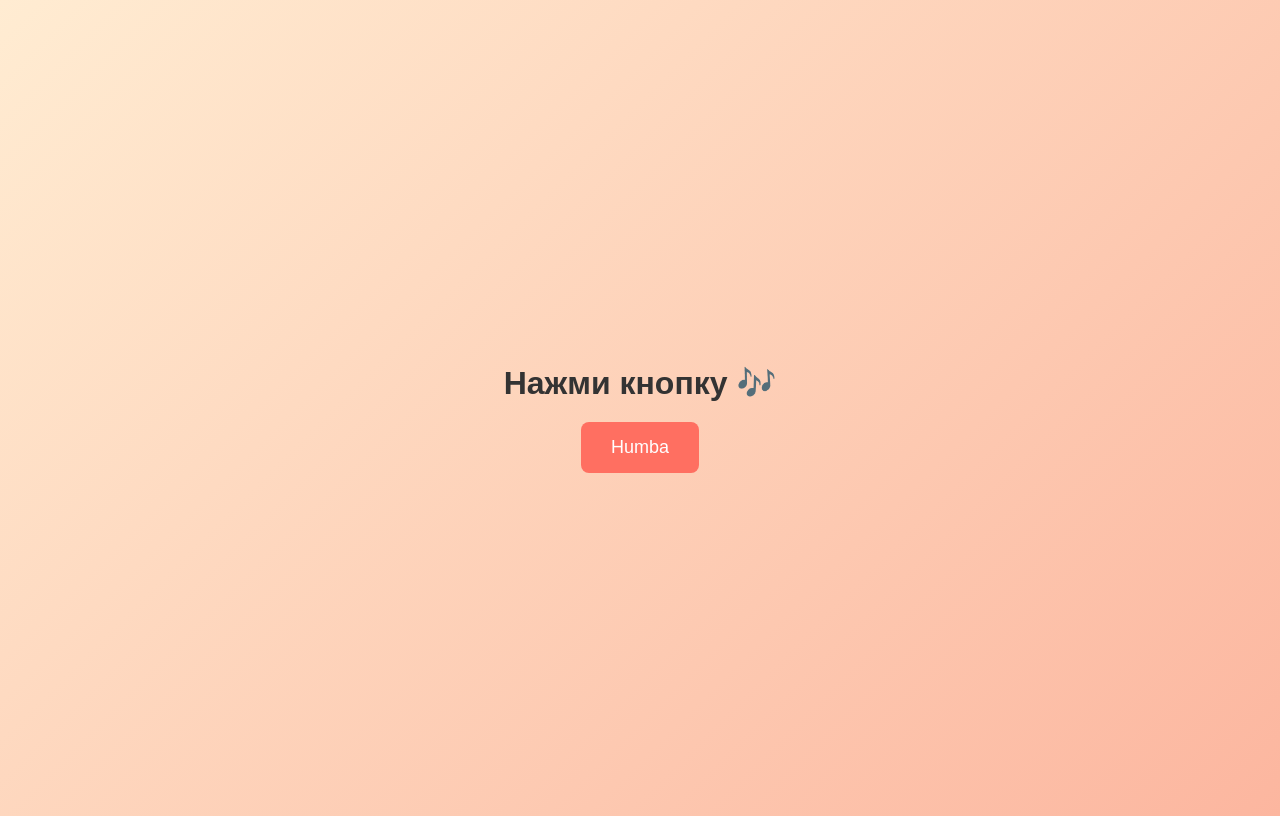
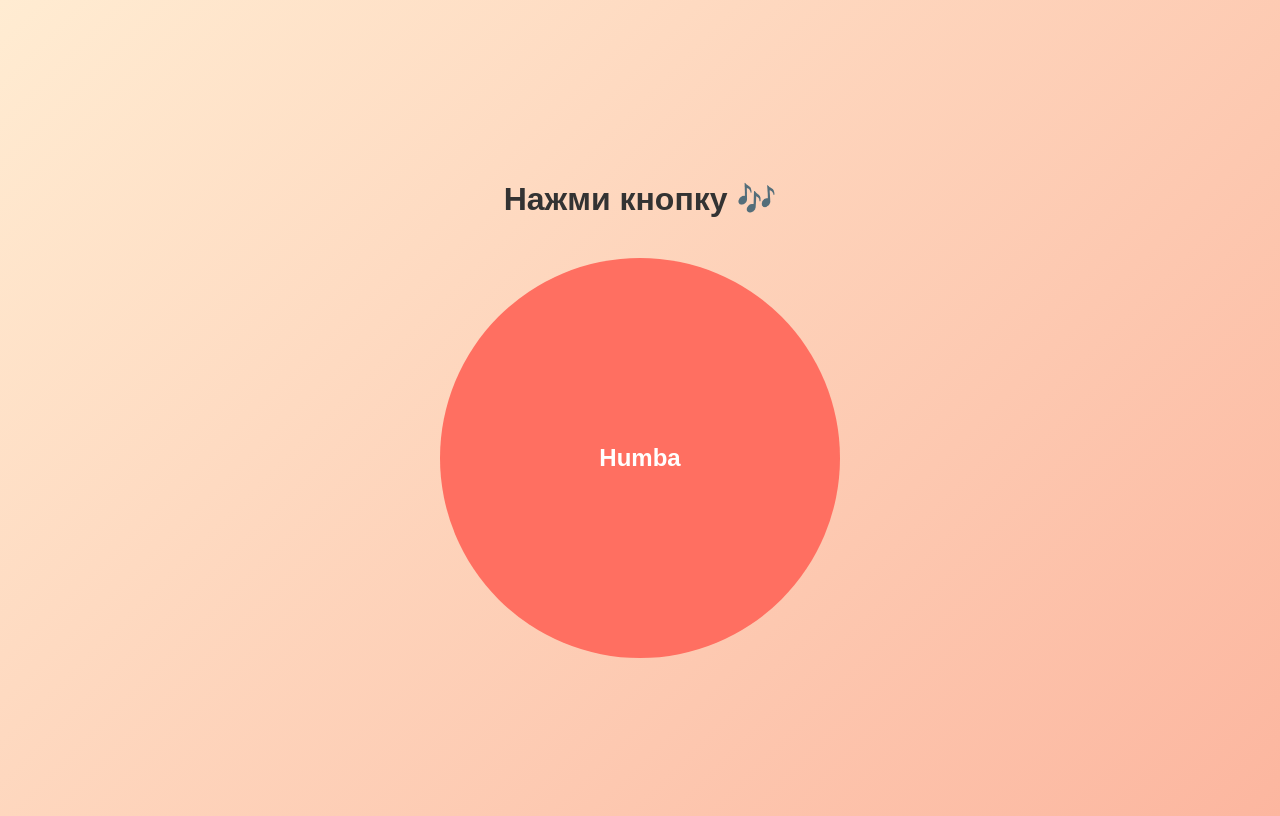
Before and after one commit to Hardscriptss/Hardscriptss.github.io, a plain HTML site: page index.html in a window 1280 px wide. Drawn offline with Linux system fonts and the light colour scheme.

Commit message:
Update style.css

```diff
--- a/style.css
+++ b/style.css
@@ -11,18 +11,25 @@ body {
 
 h1 {
   color: #333;
-  margin-bottom: 20px;
+  margin-bottom: 40px;
 }
 
 button {
+  width: 50vw;          /* половина ширины экрана */
+  height: 50vw;         /* половина высоты экрана */
+  max-width: 400px;     /* ограничение, чтобы не было слишком огромной */
+  max-height: 400px;
+  border-radius: 50%;   /* делает кнопку круглой */
   background-color: #ff6f61;
   color: white;
   border: none;
-  padding: 15px 30px;
-  font-size: 18px;
-  border-radius: 8px;
+  font-size: 24px;
+  font-weight: bold;
   cursor: pointer;
   transition: 0.3s;
+  display: flex;
+  justify-content: center;
+  align-items: center;
 }
 
 button:hover {
```
